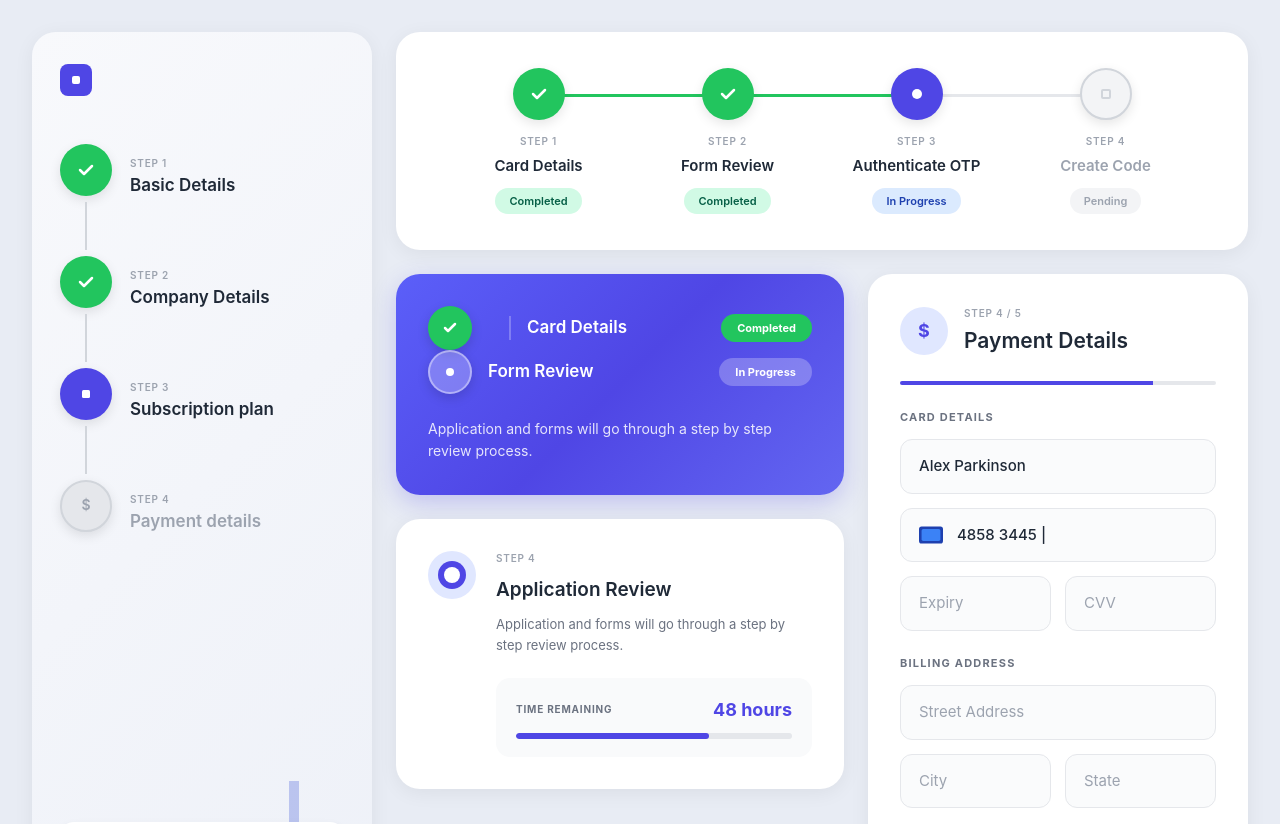
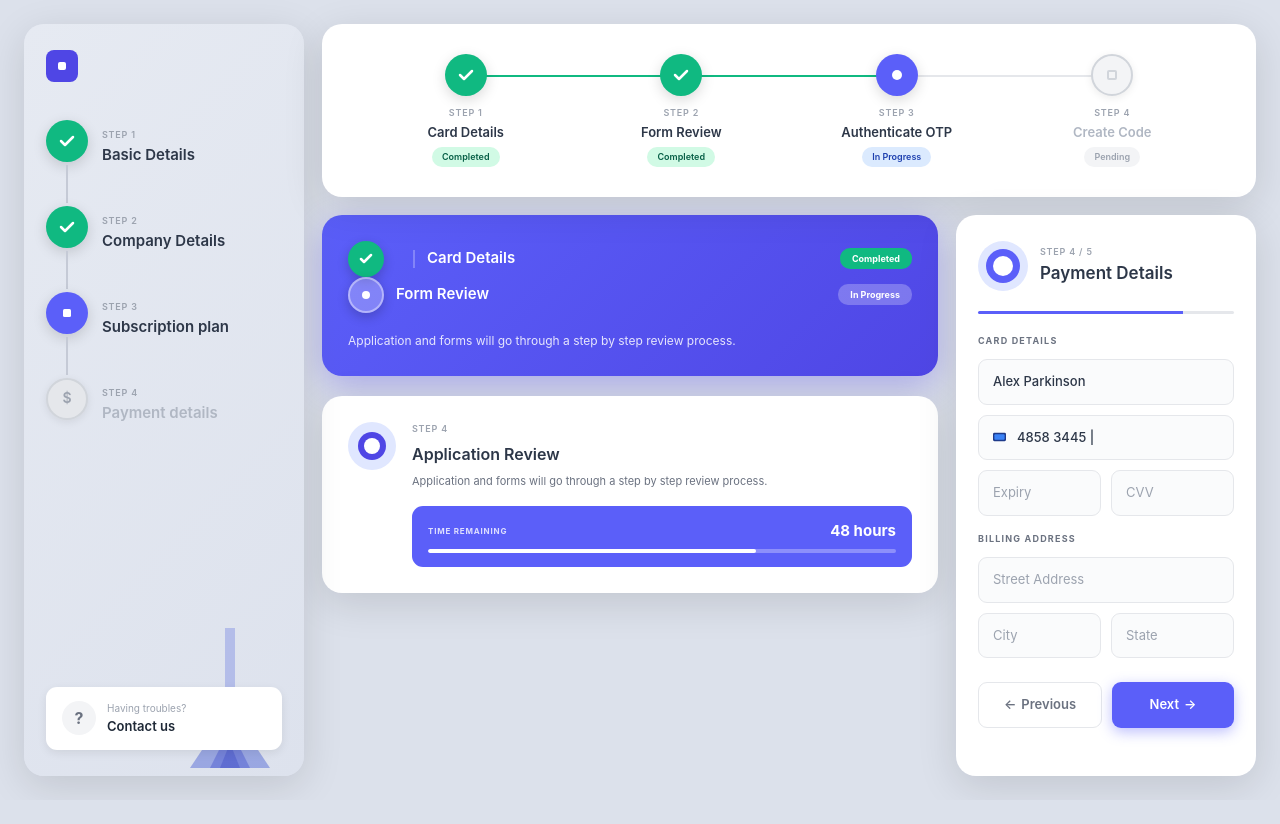
Before and after one commit to fernandorosero91/components, a Next.js app: page / in a window 1280 px wide. Shown: the top 824 px of the page. After the commit the page ends 800 px from the top, so only its background shows below. Built offline with nearby package versions, Linux system fonts and the light colour scheme.

Commit message:
nuevo diseño

```diff
--- a/app/globals.css
+++ b/app/globals.css
@@ -9,7 +9,7 @@
 
 body {
   font-family: 'Inter', -apple-system, BlinkMacSystemFont, 'Segoe UI', sans-serif;
-  background: #e8ecf4;
+  background: #dce1eb;
   color: #1f2937;
   line-height: 1.5;
 }
@@ -17,12 +17,12 @@ body {
 /* GRID PRINCIPAL - UN SOLO GRID */
 .main-container {
   display: grid;
-  grid-template-columns: 380px 1fr 420px;
+  grid-template-columns: 300px 1fr 320px;
   grid-template-rows: auto 1fr;
-  gap: 24px;
-  padding: 32px;
+  gap: 20px;
+  padding: 28px;
   min-height: 100vh;
-  max-width: 1600px;
+  max-width: 1400px;
   margin: 0 auto;
 }
 
@@ -30,10 +30,10 @@ body {
 .sidebar {
   grid-row: 1 / 3;
   grid-column: 1 / 2;
-  background: linear-gradient(135deg, #f8f9fc 0%, #eef1f8 100%);
-  border-radius: 24px;
-  padding: 32px 28px;
-  box-shadow: 0 4px 20px rgba(0, 0, 0, 0.06);
+  background: linear-gradient(135deg, #e6eaf2 0%, #dde2ed 100%);
+  border-radius: 20px;
+  padding: 26px 22px;
+  box-shadow: 0 10px 40px rgba(0, 0, 0, 0.12);
   display: flex;
   flex-direction: column;
   gap: 0;
@@ -42,7 +42,7 @@ body {
 }
 
 .sidebar-header {
-  margin-bottom: 48px;
+  margin-bottom: 38px;
 }
 
 .sidebar-logo {
@@ -54,12 +54,12 @@ body {
   flex-direction: column;
   gap: 0;
   flex: 1;
-  margin-bottom: 24px;
+  margin-bottom: 18px;
 }
 
 .step-item {
   display: flex;
-  gap: 18px;
+  gap: 14px;
   align-items: flex-start;
 }
 
@@ -71,58 +71,59 @@ body {
 }
 
 .step-icon {
-  width: 52px;
-  height: 52px;
+  width: 42px;
+  height: 42px;
   border-radius: 50%;
   display: flex;
   align-items: center;
   justify-content: center;
   flex-shrink: 0;
-  box-shadow: 0 4px 12px rgba(0, 0, 0, 0.1);
+  box-shadow: 0 4px 14px rgba(0, 0, 0, 0.15);
 }
 
 .step-icon.green {
-  background: #22c55e;
+  background: #10b981;
 }
 
 .step-icon.blue {
-  background: #4f46e5;
+  background: #5b5ff9;
 }
 
 .step-icon.gray {
   background: #e5e7eb;
   border: 2px solid #d1d5db;
+  box-shadow: 0 2px 8px rgba(0, 0, 0, 0.08);
 }
 
 .step-line {
   width: 2px;
-  height: 48px;
-  background: #d1d5db;
-  margin: 6px 0;
+  height: 38px;
+  background: #c5cad6;
+  margin: 3px 0;
 }
 
 .step-content {
   display: flex;
   flex-direction: column;
   gap: 2px;
-  padding-top: 12px;
+  padding-top: 8px;
 }
 
 .step-label {
-  font-size: 10px;
+  font-size: 9px;
   font-weight: 600;
   color: #9ca3af;
   letter-spacing: 0.8px;
 }
 
 .step-title {
-  font-size: 17px;
+  font-size: 15px;
   font-weight: 600;
-  color: #1f2937;
+  color: #2d3748;
 }
 
 .step-title.gray {
-  color: #9ca3af;
+  color: #b0b7c3;
 }
 
 .sidebar-footer {
@@ -133,25 +134,25 @@ body {
 .contact-button {
   display: flex;
   align-items: center;
-  gap: 14px;
-  padding: 18px 20px;
+  gap: 11px;
+  padding: 14px 16px;
   background: white;
-  border-radius: 14px;
+  border-radius: 11px;
   cursor: pointer;
-  box-shadow: 0 2px 8px rgba(0, 0, 0, 0.04);
+  box-shadow: 0 3px 10px rgba(0, 0, 0, 0.08);
   position: relative;
   z-index: 2;
 }
 
 .question-icon {
-  width: 40px;
-  height: 40px;
+  width: 34px;
+  height: 34px;
   border-radius: 50%;
   background: #f3f4f6;
   display: flex;
   align-items: center;
   justify-content: center;
-  font-size: 20px;
+  font-size: 16px;
   font-weight: 700;
   color: #6b7280;
   flex-shrink: 0;
@@ -160,26 +161,26 @@ body {
 .contact-content {
   display: flex;
   flex-direction: column;
-  gap: 2px;
+  gap: 1px;
 }
 
 .contact-label {
-  font-size: 12px;
+  font-size: 10px;
   color: #9ca3af;
 }
 
 .contact-link {
-  font-size: 15px;
+  font-size: 13px;
   font-weight: 600;
   color: #1f2937;
 }
 
 .decorative-image {
   position: absolute;
-  bottom: -20px;
-  right: -10px;
+  bottom: -18px;
+  right: -8px;
   z-index: 1;
-  opacity: 0.9;
+  opacity: 0.85;
 }
 
 /* ========== STEPPER HORIZONTAL (PARTE SUPERIOR DERECHA) ========== */
@@ -187,9 +188,9 @@ body {
   grid-column: 2 / 4;
   grid-row: 1 / 2;
   background: white;
-  border-radius: 24px;
-  padding: 36px 48px;
-  box-shadow: 0 4px 20px rgba(0, 0, 0, 0.06);
+  border-radius: 20px;
+  padding: 30px 36px;
+  box-shadow: 0 10px 40px rgba(0, 0, 0, 0.12);
   display: flex;
   align-items: flex-start;
   gap: 0;
@@ -200,81 +201,82 @@ body {
   display: flex;
   flex-direction: column;
   align-items: center;
-  gap: 14px;
+  gap: 10px;
   flex: 1;
   position: relative;
 }
 
 .stepper-icon {
-  width: 52px;
-  height: 52px;
+  width: 42px;
+  height: 42px;
   border-radius: 50%;
   display: flex;
   align-items: center;
   justify-content: center;
   flex-shrink: 0;
   z-index: 2;
-  box-shadow: 0 4px 12px rgba(0, 0, 0, 0.1);
+  box-shadow: 0 4px 14px rgba(0, 0, 0, 0.15);
 }
 
 .stepper-icon.green {
-  background: #22c55e;
+  background: #10b981;
 }
 
 .stepper-icon.blue {
-  background: #4f46e5;
+  background: #5b5ff9;
 }
 
 .stepper-icon.gray {
   background: #f3f4f6;
   border: 2px solid #d1d5db;
+  box-shadow: 0 2px 8px rgba(0, 0, 0, 0.08);
 }
 
 .stepper-line {
   position: absolute;
-  top: 26px;
+  top: 21px;
   left: 50%;
   width: 100%;
-  height: 3px;
+  height: 2px;
   background: #e5e7eb;
   z-index: 1;
 }
 
 .stepper-line.completed {
-  background: #22c55e;
+  background: #10b981;
 }
 
 .stepper-content {
   display: flex;
   flex-direction: column;
   align-items: center;
-  gap: 6px;
+  gap: 3px;
   text-align: center;
 }
 
 .stepper-label {
-  font-size: 10px;
+  font-size: 9px;
   font-weight: 600;
   color: #9ca3af;
   letter-spacing: 0.8px;
 }
 
 .stepper-title {
-  font-size: 15px;
+  font-size: 13px;
   font-weight: 600;
-  color: #1f2937;
+  color: #2d3748;
 }
 
 .stepper-title.gray {
-  color: #9ca3af;
+  color: #b0b7c3;
 }
 
 .stepper-status {
-  font-size: 11px;
+  font-size: 9px;
   font-weight: 600;
-  padding: 5px 14px;
-  border-radius: 14px;
-  margin-top: 4px;
+  padding: 3px 10px;
+  border-radius: 10px;
+  margin-top: 2px;
 }
 
 .stepper-status.green {
@@ -298,18 +300,18 @@ body {
   grid-row: 2 / 3;
   display: flex;
   flex-direction: column;
-  gap: 24px;
+  gap: 20px;
 }
 
 /* CARD AZUL */
 .card-blue {
-  background: linear-gradient(135deg, #5b5ff9 0%, #4f46e5 50%, #6366f1 100%);
-  border-radius: 24px;
-  padding: 32px;
-  box-shadow: 0 8px 24px rgba(79, 70, 229, 0.25);
+  background: linear-gradient(135deg, #5b5ff9 0%, #4f46e5 100%);
+  border-radius: 20px;
+  padding: 26px;
+  box-shadow: 0 10px 35px rgba(79, 70, 229, 0.35);
   display: flex;
   flex-direction: column;
-  gap: 20px;
+  gap: 16px;
 }
 
 .card-blue-steps {
@@ -321,22 +323,22 @@ body {
 .blue-step {
   display: flex;
   align-items: center;
-  gap: 16px;
+  gap: 12px;
 }
 
 .blue-step-icon {
-  width: 44px;
-  height: 44px;
+  width: 36px;
+  height: 36px;
   border-radius: 50%;
   display: flex;
   align-items: center;
   justify-content: center;
   flex-shrink: 0;
-  box-shadow: 0 4px 12px rgba(0, 0, 0, 0.15);
+  box-shadow: 0 4px 12px rgba(0, 0, 0, 0.2);
 }
 
 .blue-step-icon.green {
-  background: #22c55e;
+  background: #10b981;
 }
 
 .blue-step-icon.blue-light {
@@ -346,11 +348,11 @@ body {
 
 .blue-step-line {
   width: 2px;
-  height: 24px;
+  height: 18px;
   background: rgba(255, 255, 255, 0.25);
-  margin-left: 21px;
-  margin-top: 4px;
-  margin-bottom: 4px;
+  margin-left: 17px;
+  margin-top: 2px;
+  margin-bottom: 2px;
 }
 
 .blue-step-content {
@@ -361,20 +363,20 @@ body {
 }
 
 .blue-step-title {
-  font-size: 17px;
+  font-size: 15px;
   font-weight: 600;
   color: white;
 }
 
 .blue-badge {
-  font-size: 11px;
+  font-size: 9px;
   font-weight: 700;
-  padding: 6px 16px;
-  border-radius: 14px;
+  padding: 4px 12px;
+  border-radius: 10px;
 }
 
 .blue-badge.green {
-  background: #22c55e;
+  background: #10b981;
   color: white;
 }
 
@@ -384,20 +386,20 @@ body {
 }
 
 .card-blue-description {
-  font-size: 14px;
+  font-size: 12px;
   color: rgba(255, 255, 255, 0.85);
   line-height: 1.6;
-  margin-top: 4px;
+  margin-top: 2px;
 }
 
 /* CARD BLANCA */
 .card-white {
   background: white;
-  border-radius: 24px;
-  padding: 32px;
-  box-shadow: 0 4px 20px rgba(0, 0, 0, 0.06);
+  border-radius: 20px;
+  padding: 26px;
+  box-shadow: 0 10px 40px rgba(0, 0, 0, 0.12);
   display: flex;
-  gap: 20px;
+  gap: 16px;
 }
 
 .card-white-icon {
@@ -407,69 +409,69 @@ body {
 .card-white-content {
   display: flex;
   flex-direction: column;
-  gap: 10px;
+  gap: 7px;
   flex: 1;
 }
 
 .card-white-label {
-  font-size: 10px;
+  font-size: 9px;
   font-weight: 600;
   color: #9ca3af;
   letter-spacing: 0.8px;
 }
 
 .card-white-title {
-  font-size: 19px;
+  font-size: 16px;
   font-weight: 600;
-  color: #1f2937;
+  color: #2d3748;
 }
 
 .card-white-description {
-  font-size: 13px;
+  font-size: 11px;
   color: #6b7280;
   line-height: 1.6;
 }
 
 .progress-container {
-  margin-top: 12px;
-  background: #f9fafb;
-  padding: 18px 20px;
-  border-radius: 14px;
+  margin-top: 8px;
+  background: #5b5ff9;
+  padding: 14px 16px;
+  border-radius: 11px;
 }
 
 .progress-header {
   display: flex;
   justify-content: space-between;
   align-items: center;
-  margin-bottom: 10px;
+  margin-bottom: 7px;
 }
 
 .progress-label {
-  font-size: 10px;
+  font-size: 8px;
   font-weight: 700;
-  color: #6b7280;
+  color: rgba(255, 255, 255, 0.8);
   letter-spacing: 0.8px;
 }
 
 .progress-time {
-  font-size: 18px;
+  font-size: 15px;
   font-weight: 700;
-  color: #4f46e5;
+  color: white;
 }
 
 .progress-bar {
   width: 100%;
-  height: 6px;
-  background: #e5e7eb;
-  border-radius: 3px;
+  height: 4px;
+  background: rgba(255, 255, 255, 0.3);
+  border-radius: 2px;
   overflow: hidden;
 }
 
 .progress-fill {
   width: 70%;
   height: 100%;
-  background: #4f46e5;
-  border-radius: 3px;
+  background: white;
+  border-radius: 2px;
 }
 
 /* ========== FORMULARIO DE PAGO (DERECHA) ========== */
@@ -477,186 +479,196 @@ body {
   grid-column: 3 / 4;
   grid-row: 2 / 3;
   background: white;
-  border-radius: 24px;
-  padding: 32px;
-  box-shadow: 0 4px 20px rgba(0, 0, 0, 0.06);
+  border-radius: 20px;
+  padding: 26px 22px;
+  box-shadow: 0 10px 40px rgba(0, 0, 0, 0.12);
   display: flex;
   flex-direction: column;
-  gap: 24px;
+  gap: 20px;
+  position: relative;
+  overflow: visible;
 }
 
-.form-header {
+.form-header-section {
   display: flex;
   align-items: center;
-  gap: 16px;
+  gap: 12px;
 }
 
-.form-step-indicator {
+.form-icon-circle {
   flex-shrink: 0;
 }
 
-.form-header-content {
+.form-header-text {
   display: flex;
   flex-direction: column;
-  gap: 4px;
+  gap: 2px;
 }
 
-.form-step-label {
-  font-size: 10px;
+.form-step-number {
+  font-size: 9px;
   font-weight: 600;
   color: #9ca3af;
   letter-spacing: 0.8px;
 }
 
-.form-title {
-  font-size: 21px;
+.form-main-title {
+  font-size: 17px;
   font-weight: 600;
-  color: #1f2937;
+  color: #2d3748;
 }
 
-.form-progress-line {
+.form-divider {
   width: 100%;
-  height: 4px;
-  background: linear-gradient(to right, #4f46e5 0%, #4f46e5 80%, #e5e7eb 80%, #e5e7eb 100%);
+  height: 3px;
+  background: linear-gradient(to right, #5b5ff9 0%, #5b5ff9 80%, #e5e7eb 80%, #e5e7eb 100%);
   border-radius: 2px;
 }
 
-.form-section {
+.form-body {
   display: flex;
   flex-direction: column;
-  gap: 14px;
+  gap: 16px;
 }
 
-.form-section-title {
-  font-size: 11px;
+.form-section-block {
+  display: flex;
+  flex-direction: column;
+  gap: 10px;
+}
+
+.form-section-header {
+  font-size: 9px;
   font-weight: 700;
   color: #6b7280;
   letter-spacing: 1.2px;
+  margin-bottom: 2px;
 }
 
-.form-group {
-  display: flex;
-  flex-direction: column;
-  gap: 8px;
-}
-
-.form-group.half {
-  flex: 1;
-}
-
-.form-row {
-  display: flex;
-  gap: 14px;
-}
-
-.form-input {
+.form-field {
   width: 100%;
-  padding: 15px 18px;
+  padding: 12px 14px;
   border: 1.5px solid #e5e7eb;
-  border-radius: 12px;
-  font-size: 15px;
-  color: #1f2937;
+  border-radius: 9px;
+  font-size: 13px;
+  color: #2d3748;
   background: #fafbfc;
   transition: all 0.2s;
   font-weight: 500;
 }
 
-.form-input:focus {
+.form-field:focus {
   outline: none;
-  border-color: #4f46e5;
+  border-color: #5b5ff9;
   background: white;
 }
 
-.form-input::placeholder {
+.form-field::placeholder {
   color: #9ca3af;
   font-weight: 400;
 }
 
-.card-number-input {
+.card-input-wrapper {
   display: flex;
   align-items: center;
-  gap: 14px;
-  padding: 15px 18px;
+  gap: 11px;
+  padding: 12px 14px;
   border: 1.5px solid #e5e7eb;
-  border-radius: 12px;
+  border-radius: 9px;
   background: #fafbfc;
 }
 
-.form-input-inline {
+.form-field-inline {
   flex: 1;
   border: none;
-  font-size: 15px;
-  color: #1f2937;
+  font-size: 13px;
+  color: #2d3748;
   background: transparent;
   font-weight: 500;
 }
 
-.form-input-inline:focus {
+.form-field-inline:focus {
   outline: none;
 }
 
-.form-actions {
+.form-row-fields {
   display: flex;
-  gap: 14px;
-  margin-top: 12px;
+  gap: 10px;
 }
 
-.btn-secondary {
+.form-row-fields .form-field {
   flex: 1;
-  padding: 16px 24px;
+}
+
+.form-button-group {
+  display: flex;
+  gap: 10px;
+  margin-top: 4px;
+}
+
+.form-btn-prev {
+  flex: 1;
+  padding: 12px 16px;
   border: 1.5px solid #e5e7eb;
-  border-radius: 12px;
+  border-radius: 9px;
   background: white;
   color: #6b7280;
-  font-size: 15px;
+  font-size: 13px;
   font-weight: 600;
   cursor: pointer;
   transition: all 0.2s;
   display: flex;
   align-items: center;
   justify-content: center;
-  gap: 8px;
+  gap: 5px;
 }
 
-.btn-secondary:hover {
+.form-btn-prev:hover {
   background: #f9fafb;
   border-color: #d1d5db;
 }
 
-.btn-primary {
+.form-btn-next {
   flex: 1;
-  padding: 16px 24px;
+  padding: 12px 16px;
   border: none;
-  border-radius: 12px;
-  background: #4f46e5;
+  border-radius: 9px;
+  background: #5b5ff9;
   color: white;
-  font-size: 15px;
+  font-size: 13px;
   font-weight: 600;
   cursor: pointer;
   transition: all 0.2s;
   display: flex;
   align-items: center;
   justify-content: center;
-  gap: 8px;
-  box-shadow: 0 4px 12px rgba(79, 70, 229, 0.3);
+  gap: 5px;
+  box-shadow: 0 4px 14px rgba(91, 95, 249, 0.4);
 }
 
-.btn-primary:hover {
-  background: #4338ca;
-  box-shadow: 0 6px 16px rgba(79, 70, 229, 0.4);
+.form-btn-next:hover {
+  background: #4f46e5;
+  box-shadow: 0 6px 18px rgba(91, 95, 249, 0.5);
+}
+
+.form-background-decoration {
+  display: none;
 }
 
 /* ========== RESPONSIVE ========== */
-@media (max-width: 1400px) {
+@media (max-width: 1300px) {
   .main-container {
-    grid-template-columns: 340px 1fr 380px;
+    grid-template-columns: 280px 1fr 300px;
+    gap: 18px;
+    padding: 24px;
   }
 }
 
-@media (max-width: 1200px) {
+@media (max-width: 1100px) {
   .main-container {
     grid-template-columns: 1fr 1fr;
     grid-template-rows: auto auto auto;
+    gap: 18px;
   }
 
   .sidebar {
@@ -683,13 +695,14 @@ body {
 @media (max-width: 768px) {
   .main-container {
     grid-template-columns: 1fr;
-    padding: 20px;
-    gap: 20px;
+    padding: 18px;
+    gap: 16px;
   }
 
   .sidebar {
     grid-row: auto;
     grid-column: 1 / 2;
+    padding: 22px 18px;
   }
 
   .stepper-horizontal {
@@ -697,12 +710,14 @@ body {
     grid-row: auto;
     flex-direction: column;
     align-items: stretch;
-    padding: 28px 24px;
+    padding: 22px 18px;
+    gap: 16px;
   }
 
   .stepper-step {
     flex-direction: row;
     justify-content: flex-start;
+    gap: 12px;
   }
 
   .stepper-content {
@@ -723,4 +738,47 @@ body {
     grid-column: 1 / 2;
     grid-row: auto;
   }
+
+  .card-blue,
+  .card-white,
+  .payment-form {
+    padding: 20px;
+  }
+
+  .step-icon,
+  .stepper-icon {
+    width: 38px;
+    height: 38px;
+  }
+
+  .step-title,
+  .stepper-title {
+    font-size: 14px;
+  }
 }
+
+@media (max-width: 480px) {
+  .main-container {
+    padding: 14px;
+    gap: 14px;
+  }
+
+  .sidebar,
+  .stepper-horizontal,
+  .card-blue,
+  .card-white,
+  .payment-form {
+    padding: 16px;
+    border-radius: 16px;
+  }
+
+  .form-main-title {
+    font-size: 16px;
+  }
+
+  .step-icon,
+  .stepper-icon {
+    width: 36px;
+    height: 36px;
+  }
+}
--- a/app/page.tsx
+++ b/app/page.tsx
@@ -215,64 +215,54 @@ export default function Home() {
 
       {/* PAYMENT FORM */}
       <div className="payment-form">
-        <div className="form-header">
-          <div className="form-step-indicator">
-            <svg width="48" height="48" viewBox="0 0 48 48" fill="none">
-              <circle cx="24" cy="24" r="24" fill="#e0e7ff"/>
-              <text x="24" y="30" fontSize="18" fill="#4f46e5" textAnchor="middle" fontWeight="700">$</text>
+        <div className="form-header-section">
+          <div className="form-icon-circle">
+            <svg width="50" height="50" viewBox="0 0 50 50" fill="none">
+              <circle cx="25" cy="25" r="25" fill="#e0e7ff"/>
+              <circle cx="25" cy="25" r="17" fill="#5b5ff9"/>
+              <circle cx="25" cy="25" r="10" fill="white"/>
             </svg>
           </div>
-          <div className="form-header-content">
-            <div className="form-step-label">STEP 4 / 5</div>
-            <div className="form-title">Payment Details</div>
+          <div className="form-header-text">
+            <div className="form-step-number">STEP 4 / 5</div>
+            <div className="form-main-title">Payment Details</div>
           </div>
         </div>
-        <div className="form-progress-line"></div>
 
-        <div className="form-section">
-          <div className="form-section-title">CARD DETAILS</div>
-          <div className="form-group">
-            <input type="text" className="form-input" value="Alex Parkinson" readOnly />
-          </div>
-          <div className="form-group">
-            <div className="card-number-input">
-              <svg width="28" height="20" viewBox="0 0 28 20" fill="none">
-                <rect width="28" height="20" rx="3" fill="#1e40af"/>
-                <rect x="3" y="3" width="22" height="14" rx="2" fill="#3b82f6"/>
+        <div className="form-divider"></div>
+
+        <div className="form-body">
+          <div className="form-section-block">
+            <div className="form-section-header">CARD DETAILS</div>
+            <input type="text" className="form-field" value="Alex Parkinson" readOnly />
+            <div className="card-input-wrapper">
+              <svg width="28" height="18" viewBox="0 0 28 18" fill="none">
+                <rect width="28" height="18" rx="3" fill="#1e3a8a"/>
+                <rect x="3" y="3" width="22" height="12" rx="2" fill="#3b82f6"/>
               </svg>
-              <input type="text" className="form-input-inline" value="4858 3445 |" readOnly />
+              <input type="text" className="form-field-inline" value="4858 3445 |" readOnly />
+            </div>
+            <div className="form-row-fields">
+              <input type="text" className="form-field" placeholder="Expiry" />
+              <input type="text" className="form-field" placeholder="CVV" />
             </div>
           </div>
-          <div className="form-row">
-            <div className="form-group half">
-              <input type="text" className="form-input" placeholder="Expiry" />
-            </div>
-            <div className="form-group half">
-              <input type="text" className="form-input" placeholder="CVV" />
+
+          <div className="form-section-block">
+            <div className="form-section-header">BILLING ADDRESS</div>
+            <input type="text" className="form-field" placeholder="Street Address" />
+            <div className="form-row-fields">
+              <input type="text" className="form-field" placeholder="City" />
+              <input type="text" className="form-field" placeholder="State" />
             </div>
           </div>
         </div>
 
-        <div className="form-section">
-          <div className="form-section-title">BILLING ADDRESS</div>
-          <div className="form-group">
-            <input type="text" className="form-input" placeholder="Street Address" />
-          </div>
-          <div className="form-row">
-            <div className="form-group half">
-              <input type="text" className="form-input" placeholder="City" />
-            </div>
-            <div className="form-group half">
-              <input type="text" className="form-input" placeholder="State" />
-            </div>
-          </div>
-        </div>
-
-        <div className="form-actions">
-          <button className="btn-secondary">
+        <div className="form-button-group">
+          <button className="form-btn-prev">
             <span>←</span> Previous
           </button>
-          <button className="btn-primary">
+          <button className="form-btn-next">
             Next <span>→</span>
           </button>
         </div>
```
